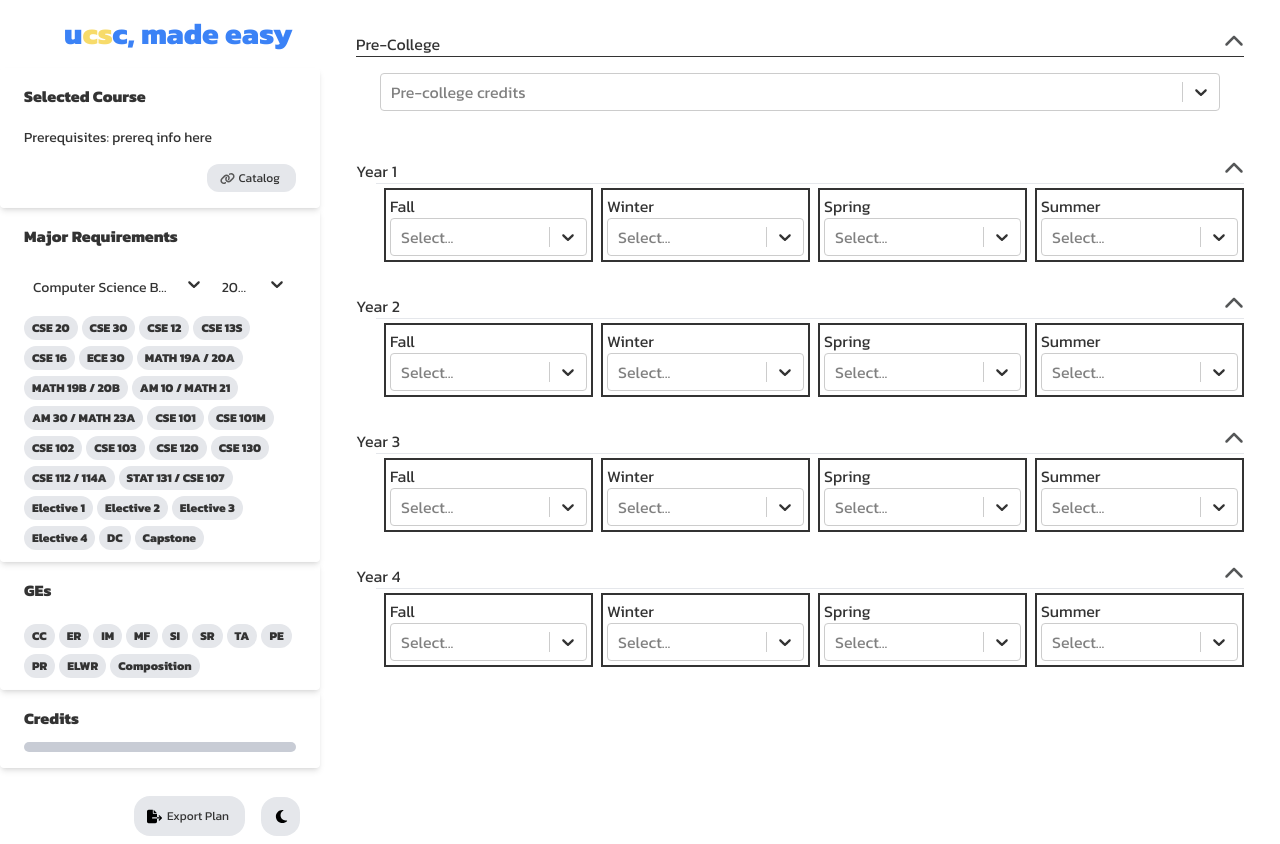
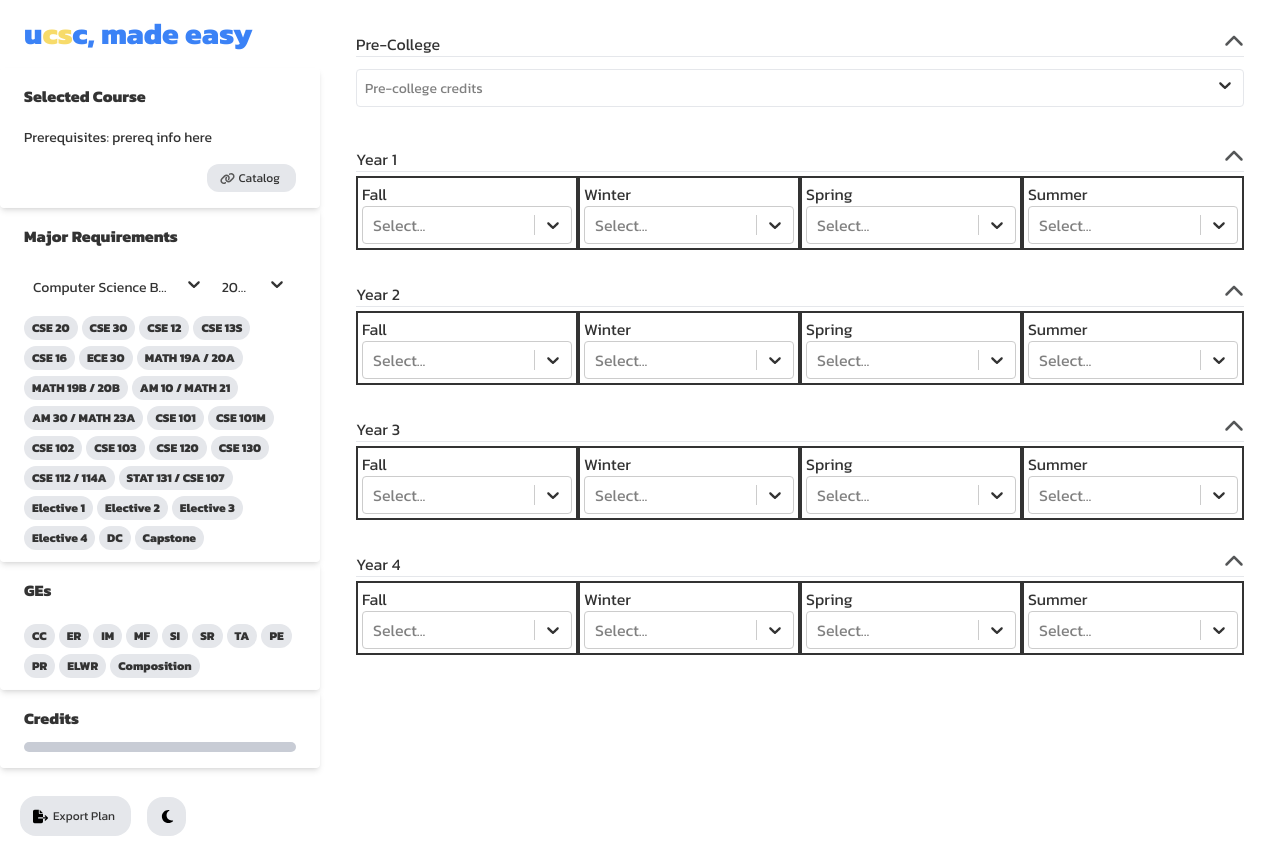
Before and after one commit to nhi1e/ucsc-made-easy-frontend, a React (Vite) app: page / in a window 1280 px wide. Built offline with nearby package versions, Linux system fonts and the light colour scheme.

Commit message:
panda expresss

```diff
--- a/src/components/Navbar.jsx
+++ b/src/components/Navbar.jsx
@@ -6,7 +6,41 @@ import expand_icon from "/icons/expand.svg";
 import collapse_icon from "/icons/collapse.svg";
 
 const customSelect = {
-  // ... your styles
+  control: (provided, state) => ({
+    ...provided,
+    background: "#fff",
+    borderColor: "#e5e7eb",
+    boxShadow: state.isFocused ? null : null,
+  }),
+
+  valueContainer: (provided, state) => ({
+    ...provided,
+    height: "30px",
+    padding: "0 6px",
+    fontSize: "14px",
+  }),
+
+  multiValue: (provided, state) => ({
+    ...provided,
+    borderRadius: "14px", // Set your desired border radius for chips
+    backgroundColor: "#e5e7eb",
+  }),
+
+  input: (provided, state) => ({
+    ...provided,
+    margin: "0px",
+  }),
+  indicatorSeparator: (state) => ({
+    display: "none",
+  }),
+  indicatorsContainer: (provided, state) => ({
+    ...provided,
+    height: "30px",
+  }),
+  menuPortal: (base) => ({
+    ...base,
+    fontSize: "3px",
+  }),
 };
 
 export default function Navbar() {
@@ -19,7 +53,7 @@ export default function Navbar() {
   };
 
   return (
-    <div className="mt-6 mr-9 ml-9 grid grid-cols-1 divide-y ">
+    <div className="mt-6 mr-9 ml-9 grid grid-cols-1 divide-y divide-gray">
       <div
         onClick={handleCollapse}
         className="mt-2 divide flex hover:bg-gray transition-colors duration-200"
@@ -29,7 +63,7 @@ export default function Navbar() {
       </div>
       <div>
         {!collapse && (
-          <div className="px-6 py-4">
+          <div className="mt-3 pb-2">
             <Select
               className="multi"
               classNamePrefix="select"
@@ -38,6 +72,7 @@ export default function Navbar() {
               components={animatedComponents}
               isMulti
               closeMenuOnSelect={false}
+              styles={customSelect}
             />
           </div>
         )}
--- a/src/components/Quarters.jsx
+++ b/src/components/Quarters.jsx
@@ -33,10 +33,10 @@ export default function Quarters({
         <span className="mr-auto">{year_names[year_index]}</span>
         <img src={collapse ? expand_icon : collapse_icon} className="w-5 h-5" />
       </div>
-      <div className="flex ml-5">
+      <div className="flex justify-between">
         {!collapse &&
           quarter_indices.map((q) => (
-            <div className="max-w-400 w-60 border-2 ml-2 mt-1" key={q}>
+            <div className="max-w-400 w-60 border-2 mt-1" key={q}>
               <CourseSelect
                 quarter_index={4 * year_index + q}
                 courses={courses}
--- a/src/components/Right.jsx
+++ b/src/components/Right.jsx
@@ -9,7 +9,7 @@ export default function Right() {
   return (
     <div className="flex-grow flex flex-col justify-between">
       <div>
-        <h1 className="text-3xl font-bold mt-4 pb-4 pl-16 flex-shrink-0">
+        <h1 className="text-3xl font-bold mt-4 pb-4 ml-6 flex-shrink-0">
           <span className="text-blue">u</span>
           <span className="text-yellow">cs</span>
           <span className="text-blue">c, made easy</span>
@@ -18,7 +18,7 @@ export default function Right() {
         <Major></Major>
         <GE></GE>
         <Credits></Credits>
-        <div className="flex justify-end pt-5 pr-5 space-x-4">
+        <div className="flex pl-5 pt-5 pr-5 space-x-4">
           <ExportButton></ExportButton>
           <DarkModeButton></DarkModeButton>
         </div>
```
